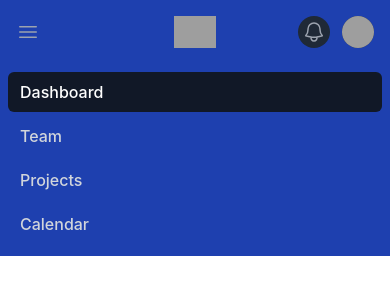
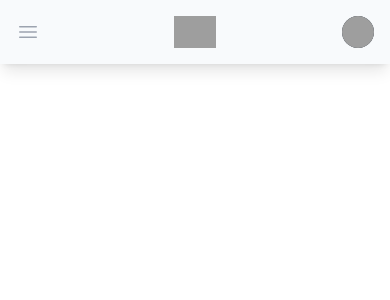
Before and after one commit to akshil124/confluence-frontend, a React (Create React App) app: page / in a window 390 px wide. Shown: the top 300 px of the page. Built offline with nearby package versions, Linux system fonts and the light colour scheme; grey boxes are pictures that could not be loaded.

Commit message:
header-completed

```diff
--- a/src/Components/Header.js
+++ b/src/Components/Header.js
@@ -1,10 +1,17 @@
 import React, {useState} from "react";
 
 const Header=()=>{
-    const [open,setOpen]=useState(false)
+    const [open,setOpen]=useState(null)
+    const [isOpen,setIsOpen]=useState(null)
 
     const handleOpen=()=>{
-        setOpen(true)
+        setOpen(!open)
+    }
+    const handleIsOpen=()=>{
+        setIsOpen(!isOpen)
+    }
+    const handleClose=()=>{
+        setOpen(false)
     }
     const handleMenu=(e)=>{
         if (e==="profile"){
@@ -15,14 +22,15 @@
             setOpen(false)
         }
     }
+
     return(
         <>
-            <nav className="bg-blue-800">
+            <nav className="bg-slate-50 shadow-lg ">
                 <div className="mx-auto max-w-7xl px-2 sm:px-6 lg:px-8">
                     <div className="relative flex h-16 items-center justify-between">
                         <div className="absolute inset-y-0 left-0 flex items-center sm:hidden">
-                            <button type="button"
-                                    className="inline-flex items-center justify-center rounded-md p-2 text-gray-400 hover:bg-gray-700 hover:text-white focus:outline-none focus:ring-2 focus:ring-inset focus:ring-white"
+                            <button type="button" onClick={handleIsOpen}
+                                    className="inline-flex items-center justify-center rounded-md p-2 text-gray-400 hover:bg-blue-700 hover:text-white focus:outline-none focus:ring-2 focus:ring-inset focus:ring-white"
                                     aria-controls="mobile-menu" aria-expanded="false">
                                 <span className="sr-only">Open main menu</span>
                                 <svg className="block h-6 w-6" xmlns="http://www.w3.org/2000/svg" fill="none"
@@ -48,35 +56,25 @@
                             <div className="hidden sm:ml-6 sm:block">
                                 <div className="flex space-x-4">
                                     <a href="#"
-                                       className="bg-gray-900 text-white px-3 py-2 rounded-md text-sm font-medium"
+                                       className="bg-blue-700 text-white px-3 py-2 rounded-md text-sm font-medium"
                                        aria-current="page">Dashboard</a>
 
                                     <a href="#"
-                                       className="text-gray-300 hover:bg-gray-700 hover:text-white px-3 py-2 rounded-md text-sm font-medium">Team</a>
+                                       className="text-gray-700 hover:bg-blue-700 hover:text-white px-3 py-2 rounded-md text-sm font-medium">Team</a>
 
                                     <a href="#"
-                                       className="text-gray-300 hover:bg-gray-700 hover:text-white px-3 py-2 rounded-md text-sm font-medium">Projects</a>
+                                       className="text-gray-700 hover:bg-blue-700 hover:text-white px-3 py-2 rounded-md text-sm font-medium">Projects</a>
 
                                     <a href="#"
-                                       className="text-gray-300 hover:bg-gray-700 hover:text-white px-3 py-2 rounded-md text-sm font-medium">Calendar</a>
+                                       className="text-gray-700 hover:bg-blue-700 hover:text-white px-3 py-2 rounded-md text-sm font-medium">Sign-in</a>
                                 </div>
                             </div>
                         </div>
                         <div
                             className="absolute inset-y-0 right-0 flex items-center pr-2 sm:static sm:inset-auto sm:ml-6 sm:pr-0">
-                            <button type="button"
-                                    className="rounded-full bg-gray-800 p-1 text-gray-400 hover:text-white focus:outline-none focus:ring-2 focus:ring-white focus:ring-offset-2 focus:ring-offset-gray-800">
-                                <span className="sr-only">View notifications</span>
-                                <svg className="h-6 w-6" xmlns="http://www.w3.org/2000/svg" fill="none"
-                                     viewBox="0 0 24 24" stroke-width="1.5" stroke="currentColor" aria-hidden="true">
-                                    <path stroke-linecap="round" stroke-linejoin="round"
-                                          d="M14.857 17.082a23.848 23.848 0 005.454-1.31A8.967 8.967 0 0118 9.75v-.7V9A6 6 0 006 9v.75a8.967 8.967 0 01-2.312 6.022c1.733.64 3.56 1.085 5.455 1.31m5.714 0a24.255 24.255 0 01-5.714 0m5.714 0a3 3 0 11-5.714 0"/>
-                                </svg>
-                            </button>
-
                             <div className="relative ml-3">
                                 <div>
-                                    <button type="button" onClick={handleOpen}
+                                    <button  type="button" onClick={handleOpen}
                                             className="flex rounded-full bg-gray-800 text-sm focus:outline-none focus:ring-2 focus:ring-white focus:ring-offset-2 focus:ring-offset-gray-800"
                                             id="user-menu-button" aria-expanded="false" aria-haspopup="true">
                                         <span className="sr-only">Open user menu</span>
@@ -86,8 +84,8 @@
                                     </button>
                                 </div>
 
-                                {open ? <div
-                                    className="absolute right-0 z-10 mt-2 w-48 origin-top-right rounded-md bg-white py-1 shadow-lg ring-1 ring-black ring-opacity-5 focus:outline-none"
+                                {open && (<div
+                                    className="absolute right-0 z-10 mt-2 w-48 origin-top-right rounded-md bg-white py-1 shadow-lg ring-1 ring-black ring-opacity-5 focus:outline-none pointer-events-auto"
                                     role="menu" aria-orientation="vertical" aria-labelledby="user-menu-button"
                                     tabIndex="-1">
                                     <a href="#" className="block px-4 py-2 text-sm text-gray-700 hover:bg-slate-200"  role="menuitem" onClick={()=>handleMenu('profile')}
@@ -96,27 +94,27 @@
                                        tabIndex="-1" id="user-menu-item-1">Settings</a>
                                     <a href="#" className="block px-4 py-2 text-sm text-gray-700 hover:bg-slate-200" role="menuitem" onClick={()=>handleMenu('sign-out')}
                                        tabIndex="-1" id="user-menu-item-2">Sign out</a>
-                                </div> : null}
+                                </div>)}
                             </div>
                         </div>
                     </div>
                 </div>
 
-                <div className="sm:hidden" id="mobile-menu">
+                {isOpen ? (<div className="sm:hidden" id="mobile-menu">
                     <div className="space-y-1 px-2 pt-2 pb-3">
-                        <a href="#" className="bg-gray-900 text-white block px-3 py-2 rounded-md text-base font-medium"
+                        <a href="#" className="bg-blue-700 text-white block px-3 py-2 rounded-md text-base font-medium"
                            aria-current="page">Dashboard</a>
 
                         <a href="#"
-                           className="text-gray-300 hover:bg-gray-700 hover:text-white block px-3 py-2 rounded-md text-base font-medium">Team</a>
+                           className="text-gray-700 hover:bg-blue-700 hover:text-white block px-3 py-2 rounded-md text-base font-medium">Team</a>
 
                         <a href="#"
-                           className="text-gray-300 hover:bg-gray-700 hover:text-white block px-3 py-2 rounded-md text-base font-medium">Projects</a>
+                           className="text-gray-700 hover:bg-blue-700 hover:text-white block px-3 py-2 rounded-md text-base font-medium">Projects</a>
 
                         <a href="#"
-                           className="text-gray-300 hover:bg-gray-700 hover:text-white block px-3 py-2 rounded-md text-base font-medium">Calendar</a>
+                           className="text-gray-7   00 hover:bg-blue-700 hover:text-white block px-3 py-2 rounded-md text-base font-medium">Sign-in</a>
                     </div>
-                </div>
+                </div>) : null}
             </nav>
         </>
     )
```
